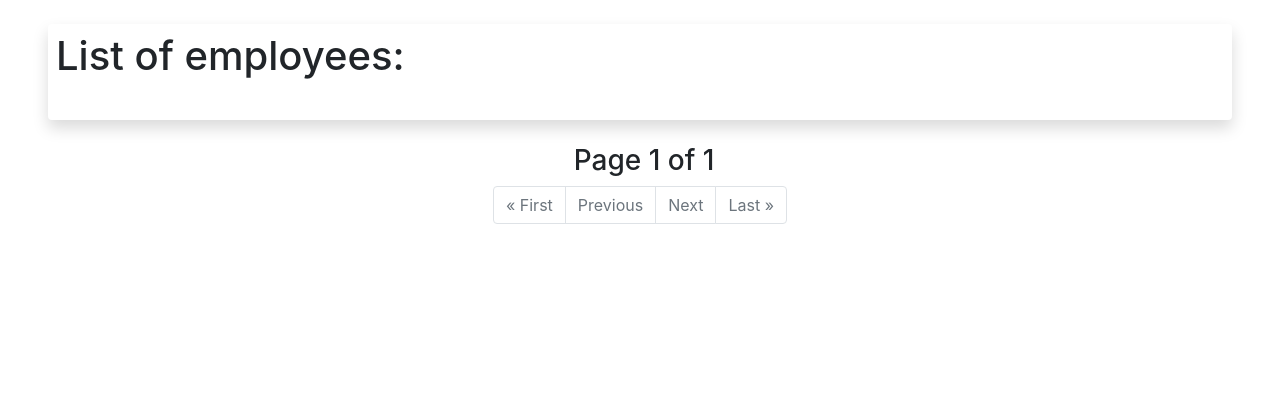
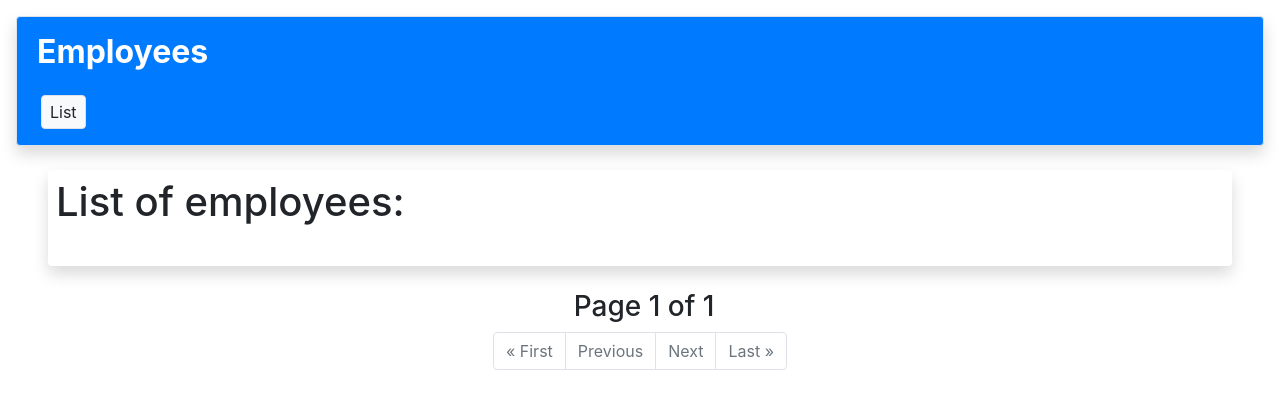
Before and after one commit to Noboribetsu/test_task1, a Django app: page / in a window 1280 px wide. Shown: the top 409 px of the page. Run offline with Django 4.2, Linux system fonts and the light colour scheme; data that the repository does not hold is empty; some libraries are stand-ins or nearby versions.

Commit message:
update employee_list.html, add collapse for subordinates

```diff
--- a/employees/templates/employee_list.html
+++ b/employees/templates/employee_list.html
@@ -11,12 +11,16 @@
         <p class="card-text"><span class="font-weight-bold">Supervisor:</span> {{ employee.supervisor.fullname }}</p>
         {% endif %}
         {% if employee.subordinates.all %}
-        <p class="card-text"><span class="font-weight-bold">Subordinates &#8659;</span></p>
+        <button class="btn btn-primary" type="button" data-toggle="collapse" data-target="#collapse{{ employee.id }}" aria-expanded="false" aria-controls="collapse{{ employee.id }}">
+            Subordinates
+        </button>
         </div>
 </ol>
+<div class="collapse" id="collapse{{ employee.id }}">
     <ul>
         {% include 'employee_list.html' with page_obj=employee.subordinates.all %}
     </ul>
+</div>
 {% else %}
         <p class="card-text"><span class="font-weight-bold">No subordinates.</span></p>
         </div>
--- a/employees/templates/index.html
+++ b/employees/templates/index.html
@@ -9,6 +9,14 @@
     <title>List of employees</title>
 </head>
 <body>
+    <header class="shadow masthead mb-auto rounded border bg-primary pl-3 p-2 m-3">
+        <div class="inner">
+          <a class="pl-1 nav-link" href={% url 'index' %}><h2 class="font-weight-bold text-white text-left">Employees</h2></a>
+          <nav class="clearfix">
+            <a class="btn rounded border bg-light m-2 p-1 px-2 active float-left" href={% url 'index' %}>List</a>
+          </nav>
+        </div>
+      </header>
 <main role="main" class="shadow rounded inner cover px-2 mx-5 mt-4">
 <h1 class="pt-2">List of employees:</h1>
 <ul class="p-3 m-2">
```
